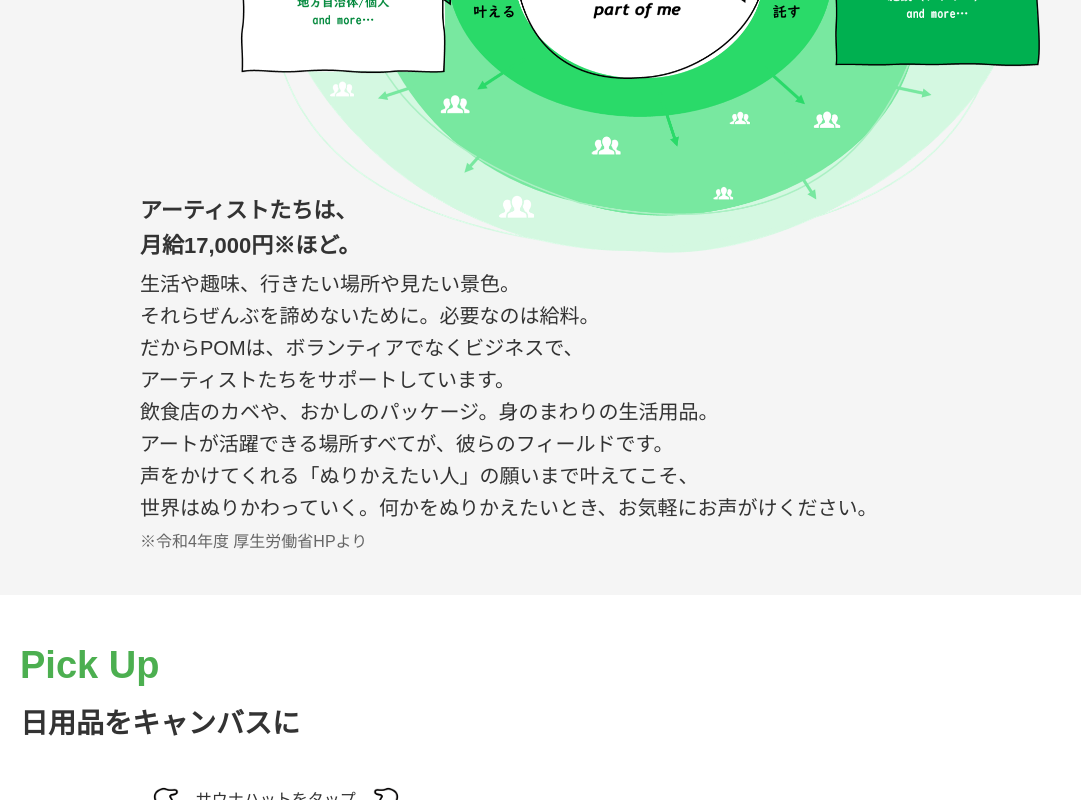
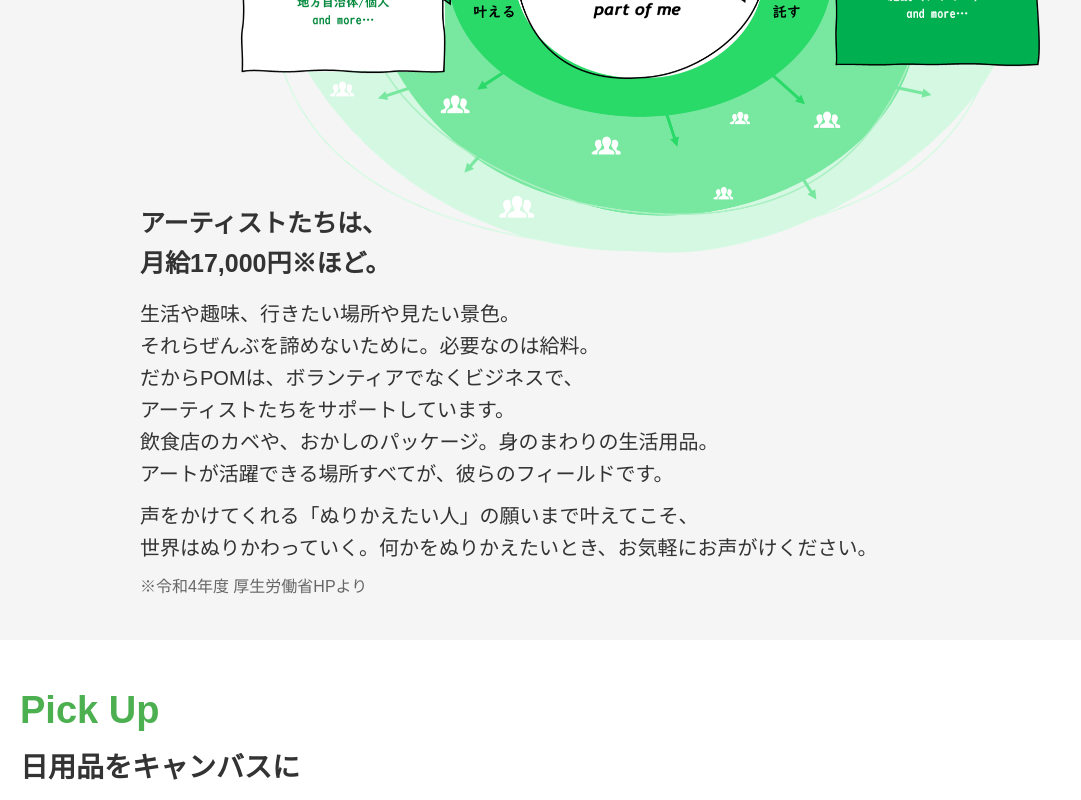
Before and after one commit to shi-yo-ma/partofme, a plain HTML site: page index.html in a window 1280 px wide. Shown: the part 2014-2814 px from the top of the page, without its empty margins (0-1081 px from the left). Drawn offline with nearby package versions, Linux system fonts and the light colour scheme.

Commit message:
コンセプト行間

```diff
--- a/css/style.css
+++ b/css/style.css
@@ -583,13 +583,17 @@ body {
 .first-line {
   font-size: clamp(12px, 3vw, 24px);
   font-weight: bold;
-  margin-bottom: 5px;
+  margin-bottom: 7px;
 }
 
 .main-text {
   line-height: 1.6;
   font-size: clamp(10px, 2.3vw, 18px);
   font-weight: 500;
+}
+
+.main-text-first {
+  margin-bottom: 5px;
 }
 
 .last-line {
@@ -1749,14 +1753,20 @@ body {
 
   .first-line {
     font-size: 22px;
+    margin-bottom: 10px;
   }
 
   .main-text {
     font-size: 17px;
   }
 
+  .main-text-first {
+    margin-bottom: 7px;
+  }
+
   .last-line {
     font-size: 14px;
+    margin-top: 7px;
   }
 
   .pickup-content {
@@ -1955,19 +1965,25 @@ body {
   }
 
   .about-image {
-    margin: 0 auto -60px auto;
+    margin: 0 auto -50px auto;
   }
 
   .first-line {
-    font-size: 22px;
+    font-size: 25px;
+    margin-bottom: 15px;
   }
 
   .main-text {
     font-size: 20px;
   }
 
+  .main-text-first {
+    margin-bottom: 10px;
+  }
+
   .last-line {
     font-size: 16px;
+    margin-top: 10px;
   }
 
    .sauna-hat-container {
--- a/index.html
+++ b/index.html
@@ -252,14 +252,14 @@
           </div>
           <div class="about-text">
             <p class="first-line">アーティストたちは、<br>月給17,000円※ほど。</p>
-            <p class="main-text">生活や趣味、行きたい場所や見たい景色。<br>
+            <p class="main-text main-text-first">生活や趣味、行きたい場所や見たい景色。<br>
             それらぜんぶを諦めないために。必要なのは給料。<br>
             だからPOMは、ボランティアでなくビジネスで、<br>
             アーティストたちをサポートしています。<br>
             飲食店のカベや、おかしのパッケージ。身のまわりの生活用品。<br>
-            アートが活躍できる場所すべてが、彼らのフィールドです。<br>
-            声をかけてくれる「ぬりかえたい人」の願いまで叶えてこそ、<br>
-            世界はぬりかわっていく。何かをぬりかえたいとき、お気軽にお声がけください。<br>
+            アートが活躍できる場所すべてが、彼らのフィールドです。</p>
+            <p class="main-text">声をかけてくれる「ぬりかえたい人」の願いまで叶えてこそ、<br>
+            世界はぬりかわっていく。何かをぬりかえたいとき、お気軽にお声がけください。</p>
             <p class="last-line">※令和4年度 厚生労働省HPより</p>
           </div>
         </div>
```
